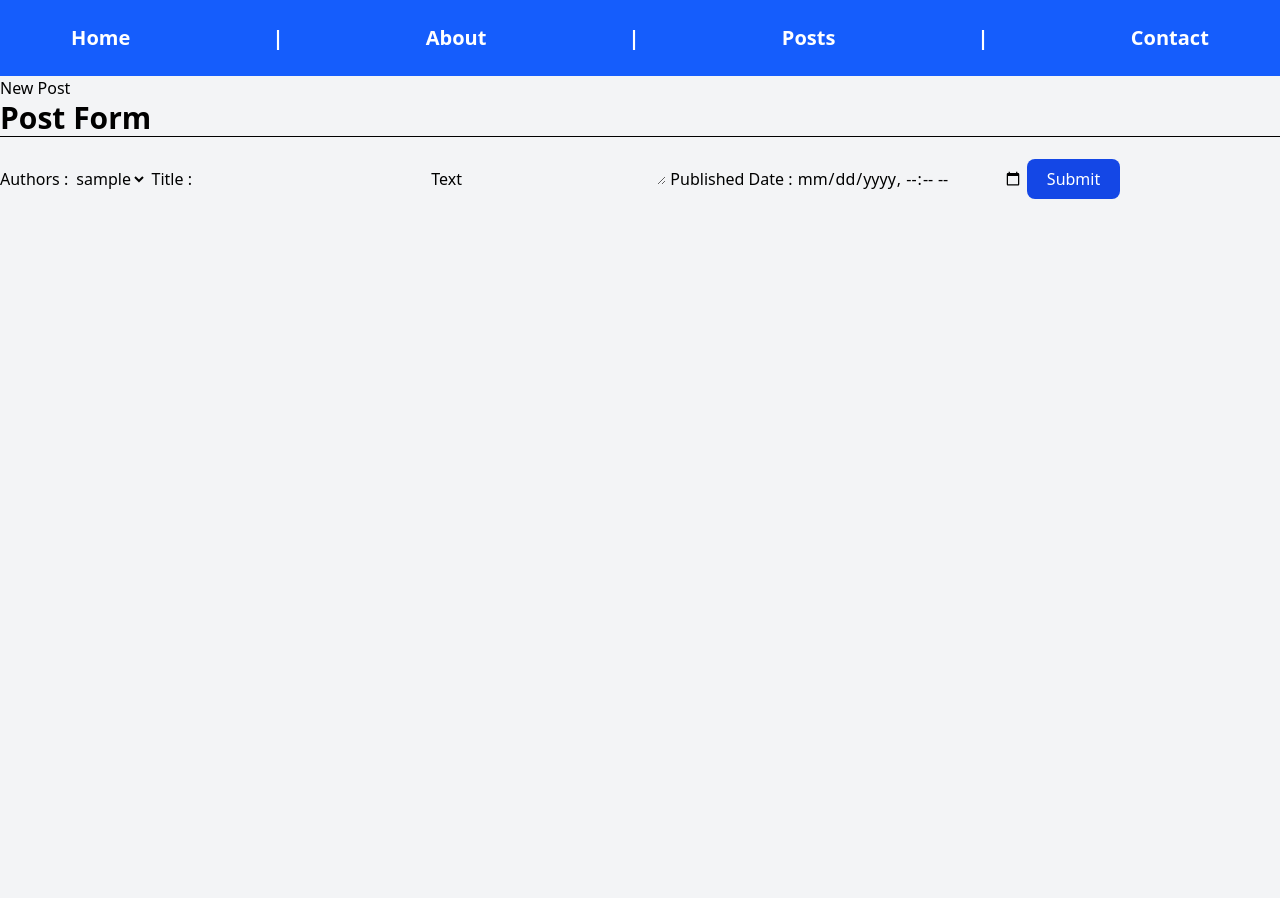
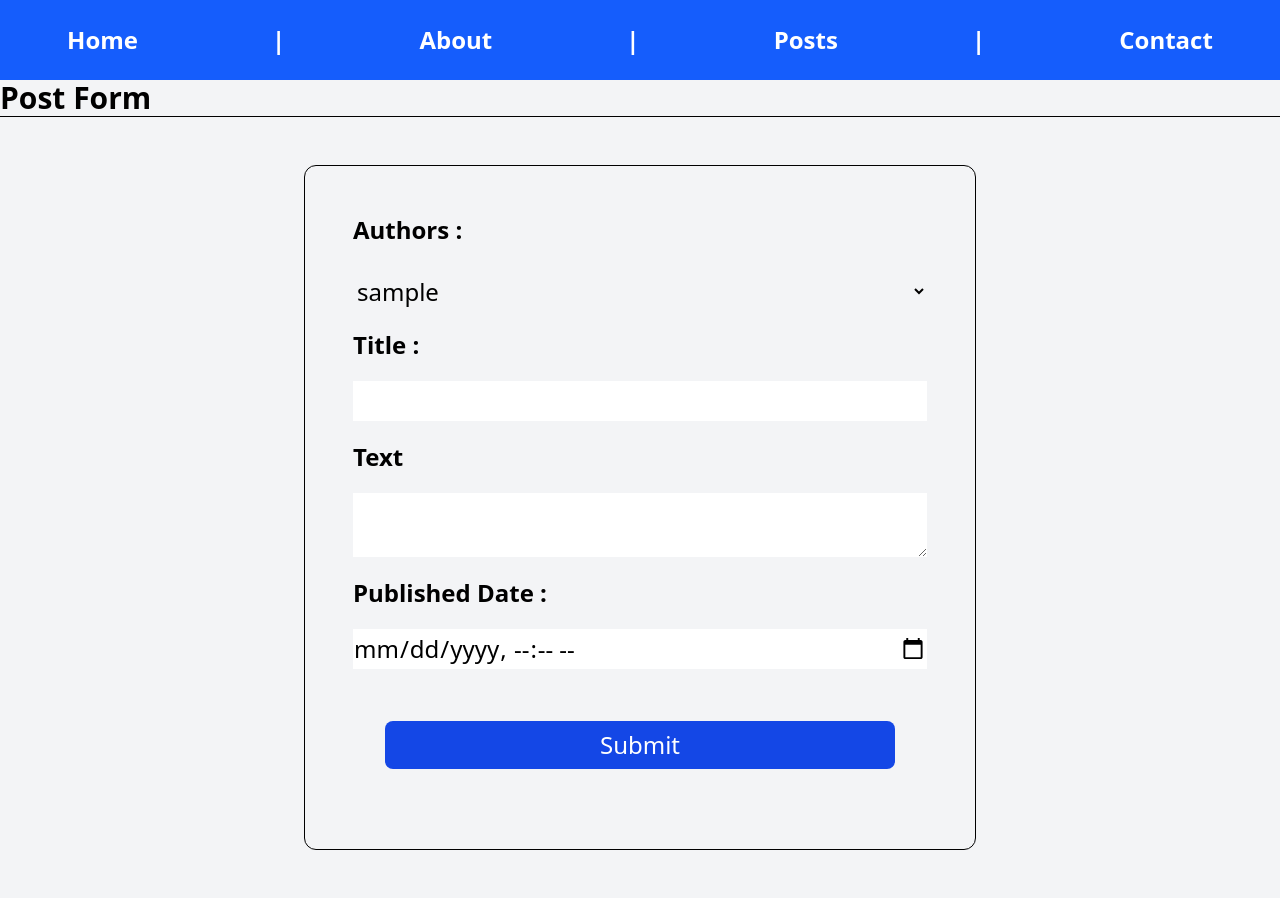
Before and after one commit to Nour-Noaxp/djangoproject, a Django app: page /new/ in a window 1280 px wide. Before the commit the page ends 199 px from the top, so only its background shows below. Run offline with Django 5.2, Linux system fonts and the light colour scheme; tables that the repository leaves empty hold one stand-in row (values such as "Sample post").

Commit message:
Modified Front

```diff
--- a/blog/templates/blog/layout.html
+++ b/blog/templates/blog/layout.html
@@ -10,7 +10,7 @@
     </title>
   </head>
   <body>
-    <nav class="bg-blue-600 text-white flex justify-around font-bold py-6 text-xl">
+    <nav class="bg-blue-600 text-white flex justify-around font-bold py-6 text-2xl">
       <a href="">Home</a> |
       <a href="/about">About</a> |
       <a href="/posts">Posts</a> |
--- a/blog/templates/blog/new.html
+++ b/blog/templates/blog/new.html
@@ -5,33 +5,32 @@
 {% endblock %}
 
 {% block content %}
-  <h1>New Post</h1>
   <body class="bg-gray-100">
     <header>
       <h3 class="text-3xl font-semibold">Post Form</h3>
       <hr />
     </header>
     <div>
-      <form class="" action="/new/" method="post">
+      <form class="flex flex-col gap-5 max-w-2xl mx-auto my-12 text-2xl border border-black border rounded-xl p-12" action="/new/" method="post">
         {% csrf_token %}
-        <label for="author">Authors :</label>
+        <label class="h-10 font-bold" for="author">Authors :</label>
         <select name="author">
           {% for user in users %}
-            <option value="{{ user.id }}">{{ user.username }}</option>
+            <option class="bg-white" value="{{ user.id }}">{{ user.username }}</option>
           {% endfor %}
         </select>
 
-        <label for="title">Title :</label>
-        <input type="text" name="title">
+        <label class ="font-bold" for="title">Title :</label>
+        <input class="bg-white h-10" type="text" name="title">
 
-        <label for="text">Text</label>
-        <textarea name="text"></textarea>
+        <label class ="font-bold" for="text">Text</label>
+        <textarea class="bg-white" name="text"></textarea>
 
-        <label for="published_date">Published Date :</label>
-        <input type="datetime-local" name="published_date">
+        <label class ="font-bold" for="published_date">Published Date :</label>
+        <input class="bg-white h-10" type="datetime-local" name="published_date">
 
         <button
-          class="text-white bg-blue-700 hover:bg-blue-800 font-medium rounded-lg px-5 py-2">
+          class="mx-8 my-8 text-white bg-blue-700 hover:bg-blue-800 font-medium rounded-lg px-5 py-2">
           <input type="submit"/>
         </button>
       </form>
--- a/blog/templates/blog/post_list.html
+++ b/blog/templates/blog/post_list.html
@@ -5,13 +5,13 @@
 {% endblock %}
 
 {% block content %}
-  <h1>Post Lists</h1>
-  <div class="icon_and_button flex items-center justify-between">
+  <h1 class="font-bold text-2xl mt-5">Post Lists</h1>
+  <div class="icon_and_button flex items-center justify-between max-w-2xl">
     <icon><svg xmlns="http://www.w3.org/2000/svg" fill="none" viewBox="0 0 24 24" stroke-width="1.5" stroke="currentColor" class="size-6">
       <path stroke-linecap="round" stroke-linejoin="round" d="M12 9v6m3-3H9m12 0a9 9 0 1 1-18 0 9 9 0 0 1 18 0Z" />
     </svg>
     </icon>
-    <button type="button" class="text-white bg-blue-700 hover:bg-blue-800 focus:ring-4 focus:ring-blue-300 font-medium rounded-lg text-sm px-5 py-2.5 me-2 mb-2 dark:bg-blue-600 dark:hover:bg-blue-700 focus:outline-none dark:focus:ring-blue-800"><a href="/new">New Post</a></button>
+    <button type="button" class="mx-8 my-8 text-white bg-blue-600 hover:bg-blue-800 font-medium rounded-lg px-5 py-2"><a href="/new">New Post</a></button>
   </div>
 
   {% for post in posts %}
```
Also changed, not shown: blog/templates/blog/about.html (+4 -3 lines).
